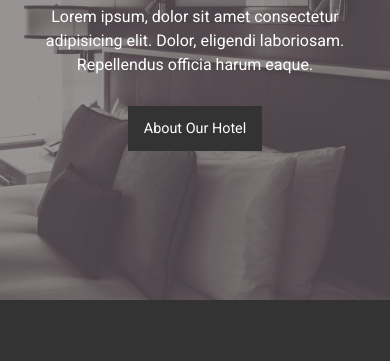
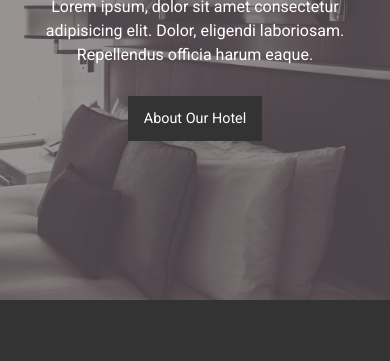
Before and after one commit to Sherif-Elt/hotel-BT, a plain HTML site: page index.html in a window 390 px wide. Shown: the part 304-665 px from the top of the page. Drawn offline with Linux system fonts and the light colour scheme.

Commit message:
responsive2

```diff
--- a/css/mobile.css
+++ b/css/mobile.css
@@ -29,7 +29,7 @@ li {
 /* showcase */
 
 #showcase .showcase-content {
-  margin-top: -40px;
+      margin-top: -50px;
 }
 
 #home-info img {
--- a/css/style.css
+++ b/css/style.css
@@ -3,6 +3,7 @@
     margin: 0;
     padding: 0;
     box-sizing: border-box;
+
 }
 
 body {
@@ -16,6 +17,7 @@ body {
     max-width: 1024px;
     margin: auto;
     padding: 0rem 2rem;
+    overflow: hidden;
 }
 
 li {
@@ -119,14 +121,14 @@ ul {
 #showcase {
     background: url(/images/showcase.jpg) no-repeat center center / cover;
     height: 500px;
-    padding-top: 160px;
-    overflow: hidden;
+
+
 }
 
 #showcase .showcase-content {
     text-align: center;
     color: white;
-
+    padding-top: 160px;
 }
 
 #showcase .showcase-content h1 {
@@ -144,6 +146,7 @@ ul {
 #home-info {
     display: flex;
     justify-content: center;
+
 }
 
 #home-info img{
@@ -153,16 +156,15 @@ ul {
 
 
 #home-info .info-content {
-
+    display: flex;
+    flex-direction: column;
+    justify-content: center;
     text-align: center;
     color: white;
     padding: 4rem 2rem;
     overflow: hidden;
     text-align: center;
     align-items: center;
-    display: flex;
-    flex-direction: column;
-    justify-content: center;
 }
 
 #home-info .info-content a:hover {
```
